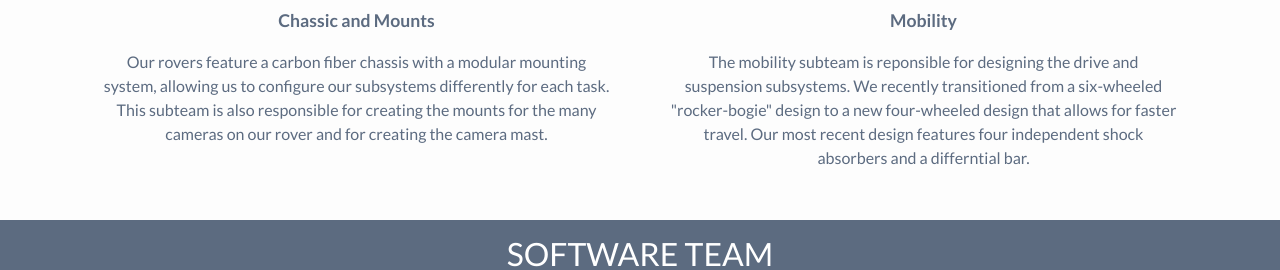
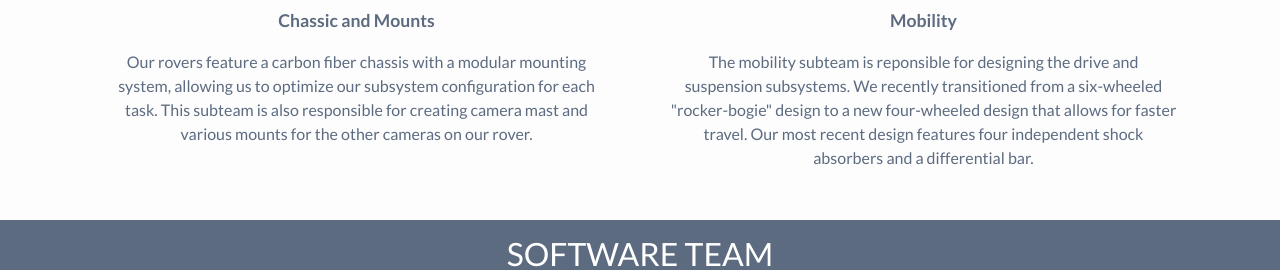
Before and after one commit to umrover/mrover.org, a Jekyll site: the page built from mrover/about/index.html, in a window 1280 px wide and 900 px high, scrolled down 1354 px. Shown: the part 208-478 px from the top of the window. Built offline with Jekyll 4.4.1, drawn with Linux system fonts in a browser that asks for light colours.

Commit message:
Spelling corrections

```diff
--- a/mrover/about/index.html
+++ b/mrover/about/index.html
@@ -68,8 +68,8 @@ weight: 1
           <div class="info-block" style="background-image: url('chassis.jpg');"></div>
           <div class="info-content">
             <h4>Chassic and Mounts</h4>
-            Our rovers feature a carbon fiber chassis with a modular mounting system, allowing us to configure our subsystems differently for each task.
-            This subteam is also responsible for creating the mounts for the many cameras on our rover and for creating the camera mast.
+            Our rovers feature a carbon fiber chassis with a modular mounting system, allowing us to optimize our subsystem configuration for each task.
+            This subteam is also responsible for creating camera mast and various mounts for the other cameras on our rover.
 
 
           </div>
@@ -80,7 +80,7 @@ weight: 1
             <h4>Mobility</h4>
             The mobility subteam is reponsible for designing the drive and suspension subsystems.
             We recently transitioned from a six-wheeled "rocker-bogie" design to a new four-wheeled design that allows for faster travel.
-            Our most recent design features four independent shock absorbers and a differntial bar.
+            Our most recent design features four independent shock absorbers and a differential bar.
 
           </div>
         </div>
--- a/mrover/index.html
+++ b/mrover/index.html
@@ -17,7 +17,7 @@ weight: 0
         <div class="wrap">
             <div class="row-content text-content">
                 <h4>Who we are</h4>
-                <p>The Michigan Mars Rover team (MRover) is a student-run, multidisciplinary organization whose mission is to
+                <p>The Michigan Mars Rover Team (MRover) is a student-run, multidisciplinary organization whose mission is to
                     design and build a rover for the exploration of extraterrestrial environments.
                     Our team consists of everyone from freshman to graduate students, representing majors from the
                     College of Engineering and the College of Literature, Science, and the Arts. We strive
--- a/mrover/rovers/index.html
+++ b/mrover/rovers/index.html
@@ -55,7 +55,7 @@ weight: 3
 
                 </p><p>
 
-                    Mechanically speaking, Hughey was an improved version of the previous model, using a similar chassis and "rocker-bogie" suspension.
+                    Mechanically speaking, Hughey was an improved version of the previous model, using a similar chassis and rocker-bogie suspension.
                     Most changes were small adjustments, such as using a carbon-fiber frame instead of an aluminum one. <!--maybe remove this line and the rpevious one -->
                     The most significant change was the separation of the soil acquisitions subsystem from the robotic arm.
                     This year, we replaced the large linear actuator on the upper arm with motor and geartrain, completing our transition from linear actuation of the arm.
@@ -98,7 +98,7 @@ weight: 3
                 <p>
 
                     Grover featured many designs that would be signatures of MRover for the next few years.
-                    The six-wheeled "rocker bogie" mechanism allowed the Rover to remain stable on uneven terrain, and the rectangular chassis
+                    The six-wheeled rocker-bogie mechanism allowed the Rover to remain stable on uneven terrain, and the rectangular chassis
                     allowed the electronics to be housed in the back and the subsystems in the front.
 
                 </p><p>
```
Also changed, not shown: other parts of mrover/rovers/index.html (+1 -1 lines).
